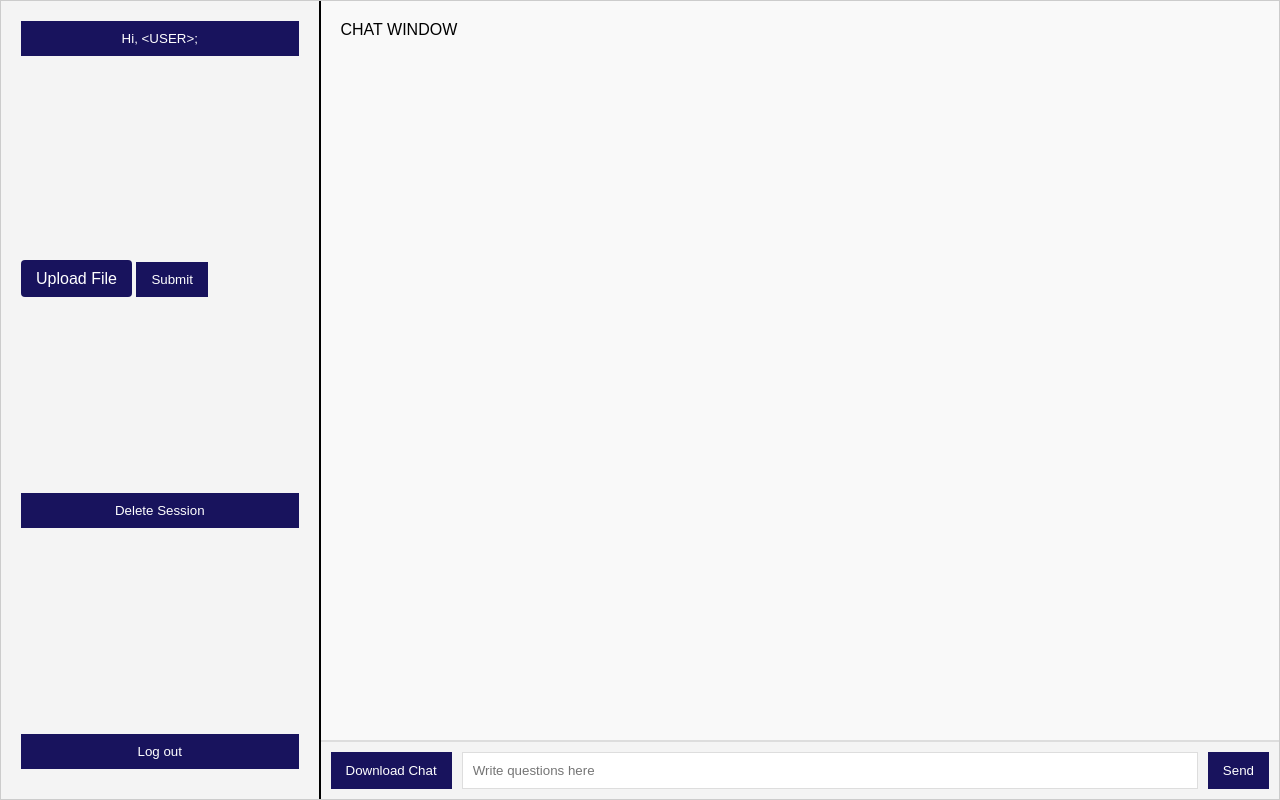
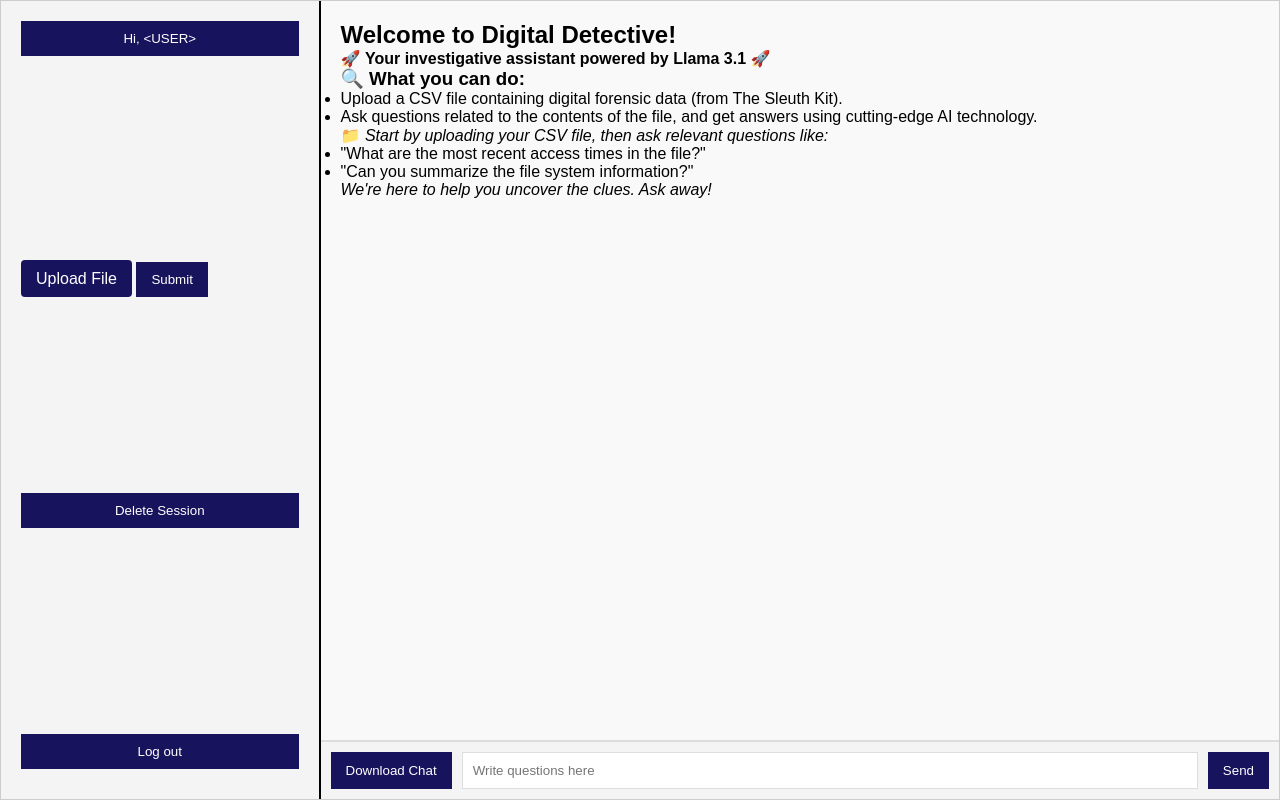
Before and after one commit to anowii/DigitalDetectives, a Flask app: template WebUI/templates/home.html in a window 1280 px wide. Run offline with Flask 3, Linux system fonts and the light colour scheme; the template is opened without the code that fills it, so the values that code supplies are empty.

Commit message:
Add files via upload

```diff
--- a/WebUI/templates/home.html
+++ b/WebUI/templates/home.html
@@ -4,12 +4,7 @@
     <meta charset="UTF-8">
     <meta name="viewport" content="width=device-width, initial-scale=1.0">
     <title>Chat App</title>
-    <link rel="stylesheet" href="../static/home.css">
-    <!--file upload handling-->
-    <script src="https://code.jquery.com/jquery-3.6.0.min.js"></script>
-    <script src="../static/file_submit.js" defer></script>
-    <script src="../static/chat.js" defer></script>
-
+    <link rel="stylesheet" href="{{url_for('static', filename='home.css')}}">
 </head>
 <body>
     <!-- Main container -->
@@ -19,19 +14,19 @@
         <div class="sidebar">
             <!-- User greeting -->
             <div class="greeting">
-                <button>Hi, &lt;USER>;</button>
+                <button>Hi, &lt;USER&gt;</button>
             </div>
 
             <!-- Upload file -->
             <div class="upload">
-                <form id="uploadForm" enctype="multipart/form-data">
+                <form action="/upload" method="post" enctype="multipart/form-data">
                     <input type="file" id="uploadFile" name="file">
                     <label for="uploadFile">Upload File</label>
                     <button type="submit">Submit</button>
                 </form>
             </div>
 
-            <!-- Delete button -->
+            <!-- Delet button -->
             <div class="deleteSession">
                 <button>Delete Session</button>
              </div>
@@ -45,15 +40,27 @@
         <!-- Main Chat Section -->
         <div class="main-content">
             <!-- Chat window -->
-            <div id="chat-window" class="chat-window">
-                <span>CHAT WINDOW</span>
+            <div class="chat-window">
+                <h2>Welcome to Digital Detective!</h2>
+                <p>🚀 <strong>Your investigative assistant powered by Llama 3.1</strong> 🚀</p>
+                <h3>🔍 What you can do:</h3>
+                <ul>
+                    <li>Upload a CSV file containing digital forensic data (from The Sleuth Kit).</li>
+                    <li>Ask questions related to the contents of the file, and get answers using cutting-edge AI technology.</li>
+                </ul>
+                <p>📁 <em>Start by uploading your CSV file, then ask relevant questions like:</em></p>
+                <ul>
+                    <li>"What are the most recent access times in the file?"</li>
+                    <li>"Can you summarize the file system information?"</li>
+                </ul>
+                <p><em>We're here to help you uncover the clues. Ask away!</em></p>
             </div>
 
             <!-- Bottom Bar -->
             <div class="bottom-bar">
                 <button>Download Chat</button>
-                <input id="text-input" type="text" placeholder="Write questions here">
-                <button id="send-btn">Send</button>
+                <input type="text" placeholder="Write questions here">
+                <button>Send</button>
             </div>
         </div>
 
```
